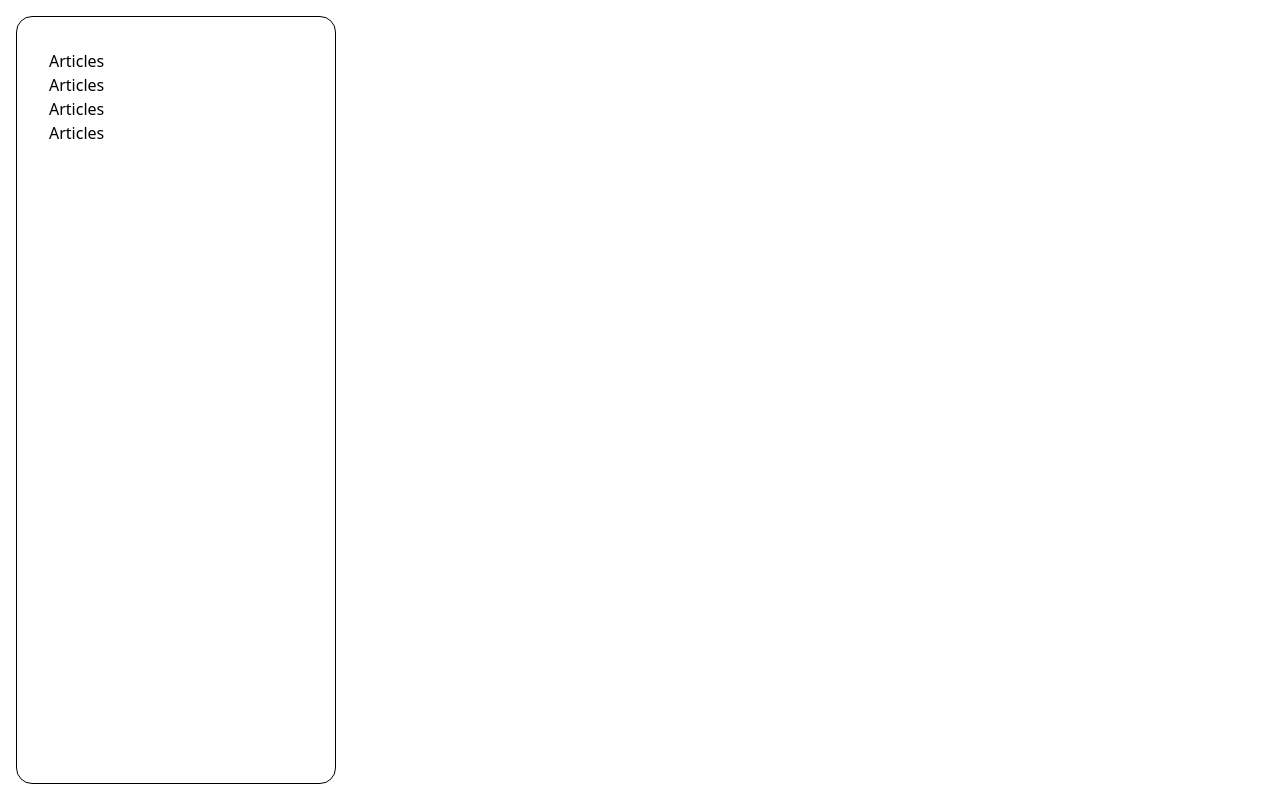
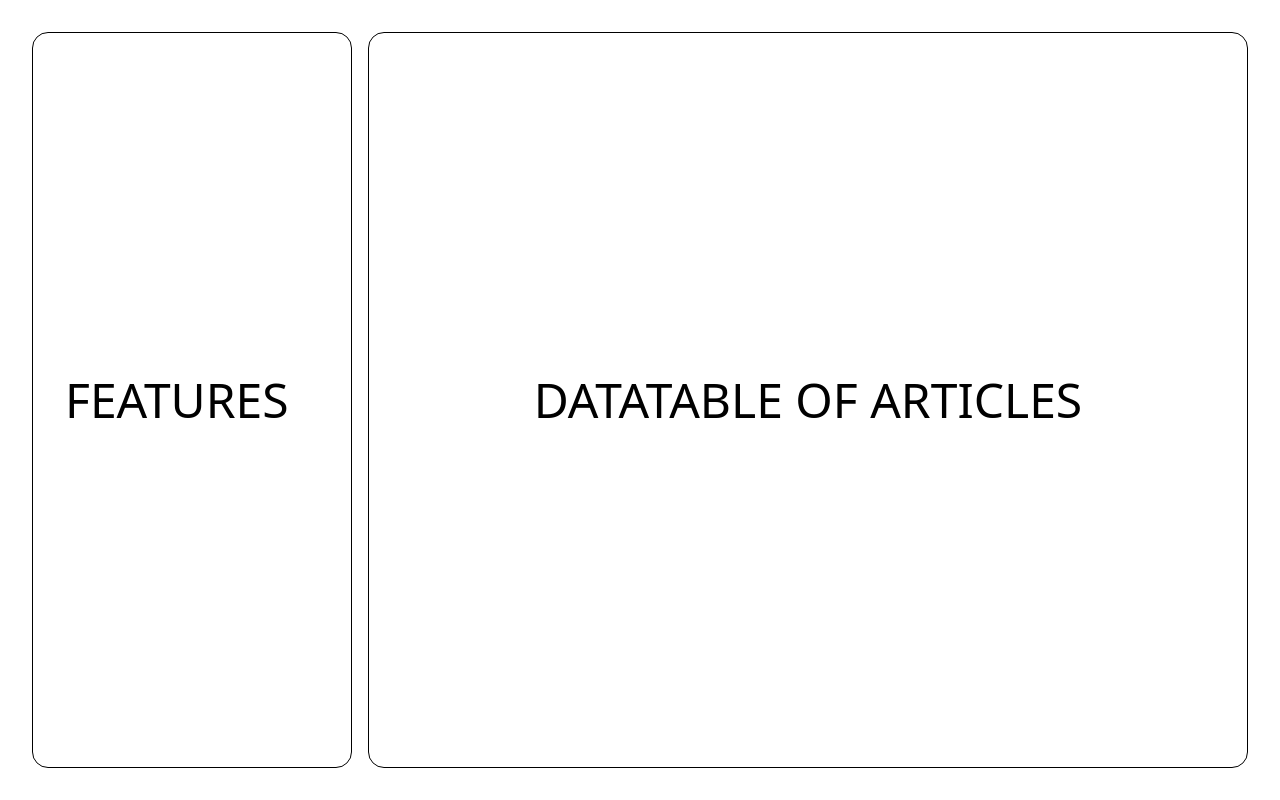
Before and after one commit to MikeG404/STOCK-MANAGEMENT-FRONTEND, a React (Vite) app: page /dashboard in a window 1280 px wide. Built offline with nearby package versions, Linux system fonts and the light colour scheme.

Commit message:
Positioning Right section FeatureSection

```diff
--- /dev/null
+++ b/src/components/sections/FeatureSection.tsx
@@ -0,0 +1,11 @@
+function FeatureSection() {
+    return (
+        <section className="h-full grow flex justify-center items-center p-8 border border-black rounded-2xl">
+            <div>
+                <h1 className="text-5xl">DATATABLE OF ARTICLES</h1>
+            </div>
+        </section>
+    );
+}
+
+export default FeatureSection;
--- a/src/components/sections/NavFeatureSection.tsx
+++ b/src/components/sections/NavFeatureSection.tsx
@@ -1,13 +1,14 @@
 function NavFeatureSection() {
     return (
-        <section className="max-w-xs h-full p-8 border border-black rounded-2xl">
+        <section className="max-w-xs h-full flex-1 flex flex-col justify-center p-8 border border-black rounded-2xl">
             <div>
-                <ul>
+                {/* <ul>
                     <li>Articles</li>
                     <li>Articles</li>
                     <li>Articles</li>
                     <li>Articles</li>
-                </ul>
+                </ul> */}
+                <h1 className="text-5xl">FEATURES</h1>
             </div>
         </section>
     );
--- a/src/routes/Dashboard.route.tsx
+++ b/src/routes/Dashboard.route.tsx
@@ -1,9 +1,13 @@
+import FeatureSection from "../components/sections/FeatureSection";
 import NavFeatureSection from "../components/sections/NavFeatureSection";
 
 function DashboardRoute() {
 
     return (
-        <NavFeatureSection />
+        <div className="h-full flex gap-4 p-4">
+            <NavFeatureSection />
+            <FeatureSection />
+        </div>
     )
 }
 
```
